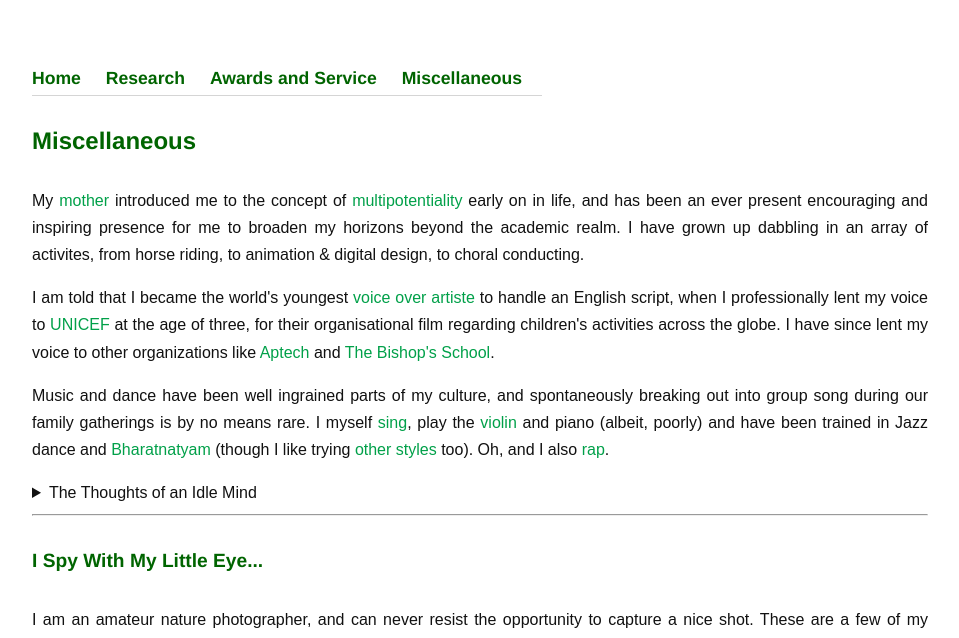
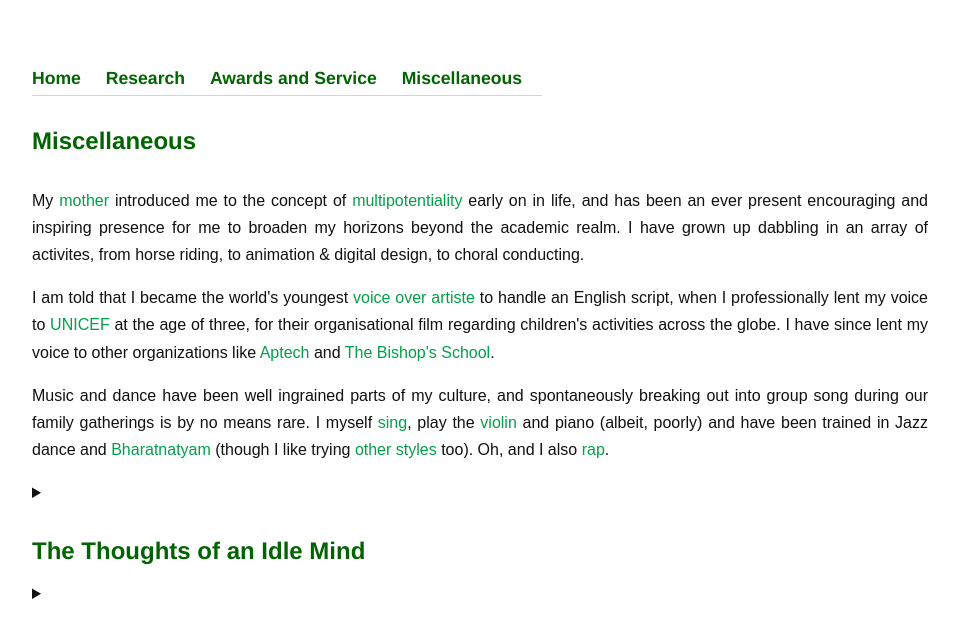
Before and after one commit to Uppaal/Uppaal.github.io, a Jekyll site: the page built from misc.html, in a window 1280 px wide. Shown: the top 638 px of the page, without its empty margins (160-1119 px from the left). Built offline with Jekyll 4.4.1, drawn with Linux system fonts in a browser that asks for light colours; some of the changed text lies outside the part shown.

Commit message:
Update misc.html

```diff
--- a/misc.html
+++ b/misc.html
@@ -45,7 +45,7 @@ title: Miscellaneous
 	</div>
 
 <details>
-<summary>The Thoughts of an Idle Mind</summary>
+<summary><h1>The Thoughts of an Idle Mind</h1></summary>
 	<p>Reading has been a big part of my life. Many of my childhood years were spent in remote parts of my country, with no children my age to befriend. I found my companionship within the bound pages of books instead, and spent endless hours captive to the world of imagination. </p>
 
 	<p>Eventually, this stirred a gentle passion towards writing something myself. I began more than a decade ago, starting multiple fiction stories with great gusto that would quickly peter out, leaving me with a series of unfinished works. As the years rolled on, my writing adapted to my hectic lifestyle, evolving into short vignettes about my experiences and thoughts on life. I have shortlisted a sampling of some thoughts I have enjoyed penning down below. I hope you enjoy reading them and much as I did writing them! </p>
@@ -74,26 +74,18 @@ title: Miscellaneous
 	</ul>
 </details>
 
-	<hr>
-	<!--------------------- New Section --------------------->
-	<h2>I Spy With My Little Eye...</h2>
-	<div style='height:300px; overflow:auto;'>
-
+<details>
+<summary><h1>I Spy With My Little Eye...</h1></summary>
 	<p>I am an amateur nature photographer, and can never resist the opportunity to capture a nice shot. These are a few of my favourite photos, and you can find more <a href="https://photos.app.goo.gl/PiG41MpMXXncb9Gb8">here</a>. </p>
-
-<!-- 	<span style="color:white">White Text</span>|<span style="color:white">White Text</span>|<span style="color:white">White Text</span>
-	:-----------------------------------------:|:-----------------------------------------:|:-------------------------------------------:
-	<img src="images/photography/Slide39.PNG"> | <img src="images/photography/Slide41.PNG">| <img src="images/photography/Slide46.PNG">
- -->
 	<p float="left">
-	  <img src="images/photography/Slide39.PNG" width="100" />
-	  <img src="images/photography/Slide41.PNG" width="100" />
-	  <img src="images/photography/Slide46.PNG" width="100" />
+		<img src="images/photography/Slide39.PNG" width="300" />
+		<img src="images/photography/Slide41.PNG" width="300" />
+		<img src="images/photography/Slide46.PNG" width="300" />
 	</p>
-
-	</div>
+</details>
 
 
+</div>
 
 <!--
 Option 1: Collapse sections by clicking on heading
@@ -109,5 +101,3 @@ Option 2: Scroll mini-sections
 ...
 </div>
  -->
-
-</div>
```
